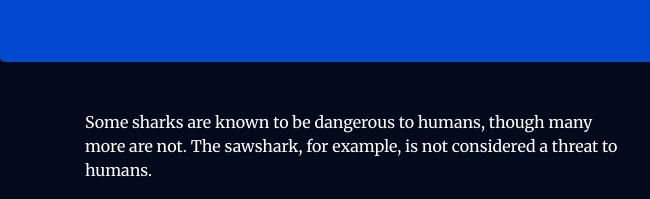
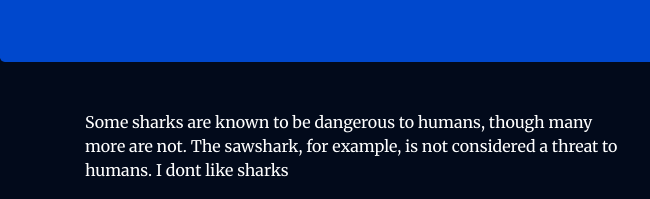
Before and after one commit to shadjac/nodeshark, a plain HTML site: page views/index.html in a window 1280 px wide. Shown: the part 178-377 px from the top of the page, 0-650 px from the left. Drawn offline with nearby package versions, Linux system fonts and the light colour scheme; grey boxes are pictures that could not be loaded.

Commit message:
change display message

```diff
--- a/views/index.html
+++ b/views/index.html
@@ -30,7 +30,7 @@
     <div class="row">
         <div class="col-lg-6">
             <p>
-                <div class="caption">Some sharks are known to be dangerous to humans, though many more are not. The sawshark, for example, is not considered a threat to humans.
+                <div class="caption">Some sharks are known to be dangerous to humans, though many more are not. The sawshark, for example, is not considered a threat to humans. I dont like sharks
                 </div>
                 <img src="https://assets.digitalocean.com/articles/docker_node_image/sawshark.jpg" alt="Sawshark">
             </p>
```
